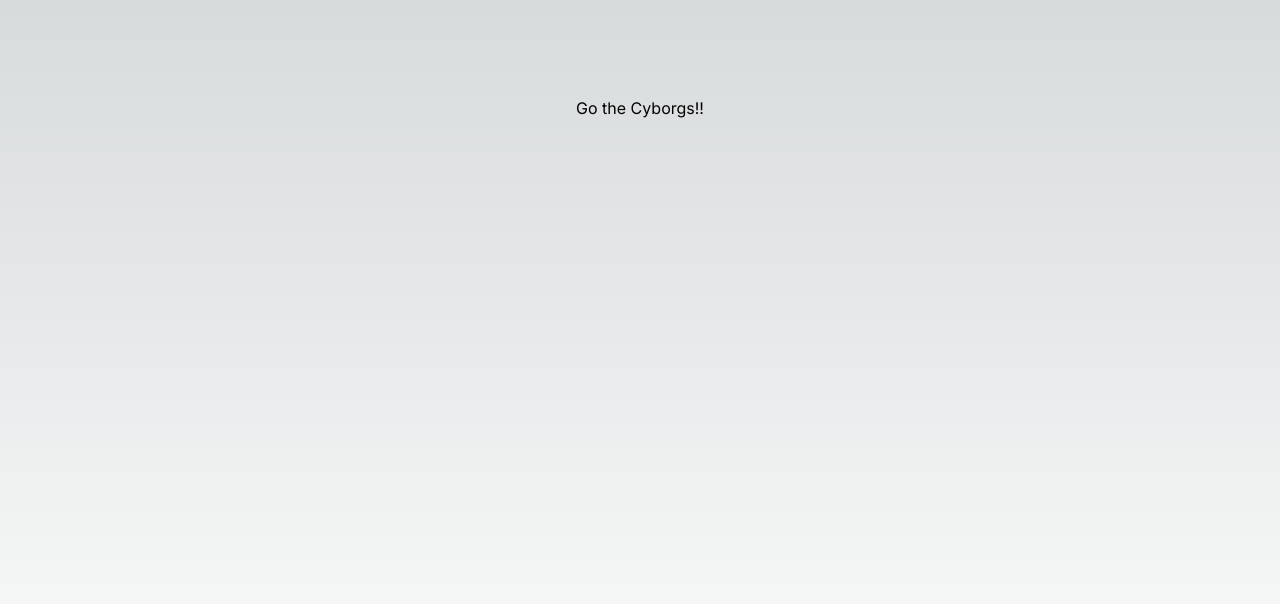
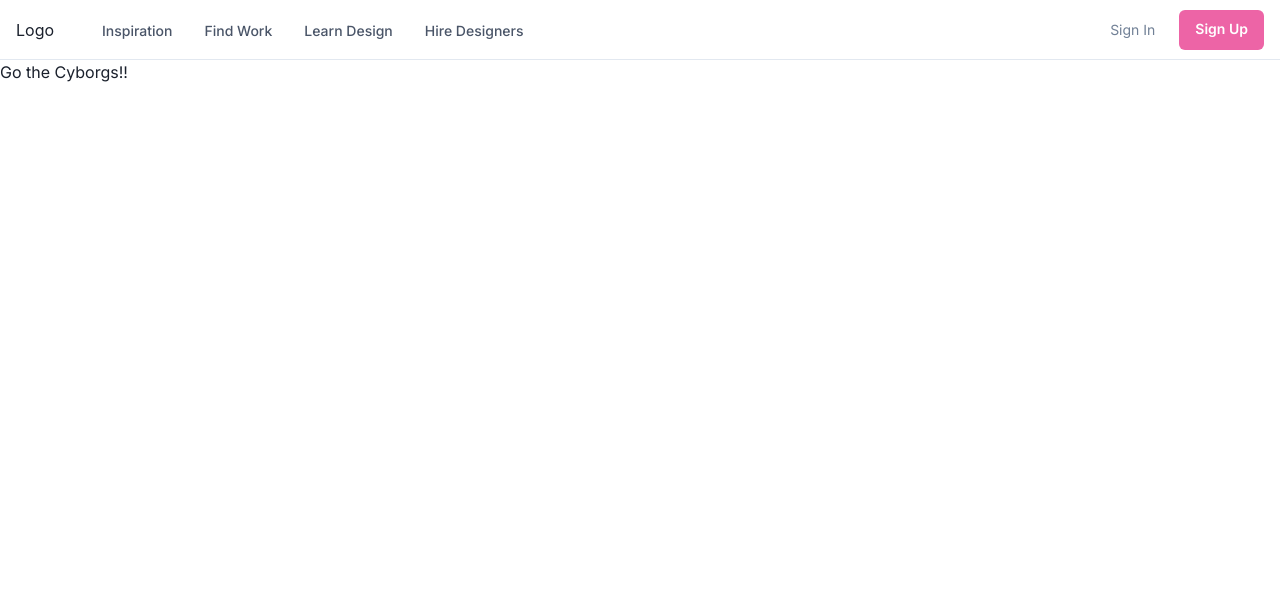
Before and after one commit to cedw032/gcec, a Next.js app: page / in a window 1280 px wide. Shown: the top 604 px of the page. Built offline with nearby package versions, Linux system fonts and the light colour scheme.

Commit message:
add av bar and ui template

```diff
--- a/app/globals.css
+++ /dev/null
@@ -1,33 +0,0 @@
-@tailwind base;
-@tailwind components;
-@tailwind utilities;
-
-:root {
-  --foreground-rgb: 0, 0, 0;
-  --background-start-rgb: 214, 219, 220;
-  --background-end-rgb: 255, 255, 255;
-}
-
-@media (prefers-color-scheme: dark) {
-  :root {
-    --foreground-rgb: 255, 255, 255;
-    --background-start-rgb: 0, 0, 0;
-    --background-end-rgb: 0, 0, 0;
-  }
-}
-
-body {
-  color: rgb(var(--foreground-rgb));
-  background: linear-gradient(
-      to bottom,
-      transparent,
-      rgb(var(--background-end-rgb))
-    )
-    rgb(var(--background-start-rgb));
-}
-
-@layer utilities {
-  .text-balance {
-    text-wrap: balance;
-  }
-}
--- a/app/layout.tsx
+++ b/app/layout.tsx
@@ -1,6 +1,7 @@
 import type { Metadata } from "next";
 import { Inter } from "next/font/google";
-import "./globals.css";
+import Nav from "../components/Nav";
+import { ChakraProvider } from "@chakra-ui/react";
 
 const inter = Inter({ subsets: ["latin"] });
 
@@ -16,7 +17,12 @@
 }>) {
   return (
     <html lang="en">
-      <body className={inter.className}>{children}</body>
+      <body className={inter.className}>
+        <ChakraProvider>
+          <Nav />
+          {children}
+        </ChakraProvider>
+      </body>
     </html>
   );
 }
--- /dev/null
+++ b/components/Nav.tsx
@@ -0,0 +1,312 @@
+"use client";
+
+import {
+  Box,
+  Flex,
+  Text,
+  IconButton,
+  Button,
+  Stack,
+  Collapse,
+  Icon,
+  Popover,
+  PopoverTrigger,
+  PopoverContent,
+  useColorModeValue,
+  useBreakpointValue,
+  useDisclosure,
+} from "@chakra-ui/react";
+import {
+  HamburgerIcon,
+  CloseIcon,
+  ChevronDownIcon,
+  ChevronRightIcon,
+} from "@chakra-ui/icons";
+
+export default function WithSubnavigation() {
+  const { isOpen, onToggle } = useDisclosure();
+
+  return (
+    <Box>
+      <Flex
+        bg={useColorModeValue("white", "gray.800")}
+        color={useColorModeValue("gray.600", "white")}
+        minH={"60px"}
+        py={{ base: 2 }}
+        px={{ base: 4 }}
+        borderBottom={1}
+        borderStyle={"solid"}
+        borderColor={useColorModeValue("gray.200", "gray.900")}
+        align={"center"}
+      >
+        <Flex
+          flex={{ base: 1, md: "auto" }}
+          ml={{ base: -2 }}
+          display={{ base: "flex", md: "none" }}
+        >
+          <IconButton
+            onClick={onToggle}
+            icon={
+              isOpen ? <CloseIcon w={3} h={3} /> : <HamburgerIcon w={5} h={5} />
+            }
+            variant={"ghost"}
+            aria-label={"Toggle Navigation"}
+          />
+        </Flex>
+        <Flex flex={{ base: 1 }} justify={{ base: "center", md: "start" }}>
+          <Text
+            textAlign={"center"}
+            fontFamily={"heading"}
+            color={useColorModeValue("gray.800", "white")}
+          >
+            Logo
+          </Text>
+
+          <Flex display={{ base: "none", md: "flex" }} ml={10}>
+            <DesktopNav />
+          </Flex>
+        </Flex>
+
+        <Stack
+          flex={{ base: 1, md: 0 }}
+          justify={"flex-end"}
+          direction={"row"}
+          spacing={6}
+        >
+          <Button
+            as={"a"}
+            fontSize={"sm"}
+            fontWeight={400}
+            variant={"link"}
+            href={"#"}
+          >
+            Sign In
+          </Button>
+          <Button
+            as={"a"}
+            display={{ base: "none", md: "inline-flex" }}
+            fontSize={"sm"}
+            fontWeight={600}
+            color={"white"}
+            bg={"pink.400"}
+            href={"#"}
+            _hover={{
+              bg: "pink.300",
+            }}
+          >
+            Sign Up
+          </Button>
+        </Stack>
+      </Flex>
+
+      <Collapse in={isOpen} animateOpacity>
+        <MobileNav />
+      </Collapse>
+    </Box>
+  );
+}
+
+const DesktopNav = () => {
+  const linkColor = useColorModeValue("gray.600", "gray.200");
+  const linkHoverColor = useColorModeValue("gray.800", "white");
+  const popoverContentBgColor = useColorModeValue("white", "gray.800");
+
+  console.log({ linkColor, linkHoverColor, popoverContentBgColor });
+
+  return (
+    <Stack direction={"row"} spacing={4}>
+      {NAV_ITEMS.map((navItem) => (
+        <Box key={navItem.label}>
+          <Popover trigger={"hover"} placement={"bottom-start"}>
+            <PopoverTrigger>
+              <Box
+                as="a"
+                p={2}
+                href={navItem.href ?? "#"}
+                fontSize={"sm"}
+                fontWeight={500}
+                color={linkColor}
+                _hover={{
+                  textDecoration: "none",
+                  color: linkHoverColor,
+                }}
+              >
+                {navItem.label}
+              </Box>
+            </PopoverTrigger>
+
+            {navItem.children && (
+              <PopoverContent
+                border={0}
+                boxShadow={"xl"}
+                bg={popoverContentBgColor}
+                p={4}
+                rounded={"xl"}
+                minW={"sm"}
+              >
+                <Stack>
+                  {navItem.children.map((child) => (
+                    <DesktopSubNav key={child.label} {...child} />
+                  ))}
+                </Stack>
+              </PopoverContent>
+            )}
+          </Popover>
+        </Box>
+      ))}
+    </Stack>
+  );
+};
+
+const DesktopSubNav = ({ label, href, subLabel }: NavItem) => {
+  return (
+    <Box
+      as="a"
+      href={href}
+      role={"group"}
+      display={"block"}
+      p={2}
+      rounded={"md"}
+      _hover={{ bg: useColorModeValue("pink.50", "gray.900") }}
+    >
+      <Stack direction={"row"} align={"center"}>
+        <Box>
+          <Text
+            transition={"all .3s ease"}
+            _groupHover={{ color: "pink.400" }}
+            fontWeight={500}
+          >
+            {label}
+          </Text>
+          <Text fontSize={"sm"}>{subLabel}</Text>
+        </Box>
+        <Flex
+          transition={"all .3s ease"}
+          transform={"translateX(-10px)"}
+          opacity={0}
+          _groupHover={{ opacity: "100%", transform: "translateX(0)" }}
+          justify={"flex-end"}
+          align={"center"}
+          flex={1}
+        >
+          <Icon color={"pink.400"} w={5} h={5} as={ChevronRightIcon} />
+        </Flex>
+      </Stack>
+    </Box>
+  );
+};
+
+const MobileNav = () => {
+  return (
+    <Stack
+      bg={useColorModeValue("white", "gray.800")}
+      p={4}
+      display={{ md: "none" }}
+    >
+      {NAV_ITEMS.map((navItem) => (
+        <MobileNavItem key={navItem.label} {...navItem} />
+      ))}
+    </Stack>
+  );
+};
+
+const MobileNavItem = ({ label, children, href }: NavItem) => {
+  const { isOpen, onToggle } = useDisclosure();
+
+  return (
+    <Stack spacing={4} onClick={children && onToggle}>
+      <Box
+        py={2}
+        as="a"
+        href={href ?? "#"}
+        justifyContent="space-between"
+        alignItems="center"
+        _hover={{
+          textDecoration: "none",
+        }}
+      >
+        <Text
+          fontWeight={600}
+          color={useColorModeValue("gray.600", "gray.200")}
+        >
+          {label}
+        </Text>
+        {children && (
+          <Icon
+            as={ChevronDownIcon}
+            transition={"all .25s ease-in-out"}
+            transform={isOpen ? "rotate(180deg)" : ""}
+            w={6}
+            h={6}
+          />
+        )}
+      </Box>
+
+      <Collapse in={isOpen} animateOpacity style={{ marginTop: "0!important" }}>
+        <Stack
+          mt={2}
+          pl={4}
+          borderLeft={1}
+          borderStyle={"solid"}
+          borderColor={useColorModeValue("gray.200", "gray.700")}
+          align={"start"}
+        >
+          {children &&
+            children.map((child) => (
+              <Box as="a" key={child.label} py={2} href={child.href}>
+                {child.label}
+              </Box>
+            ))}
+        </Stack>
+      </Collapse>
+    </Stack>
+  );
+};
+
+interface NavItem {
+  label: string;
+  subLabel?: string;
+  children?: Array<NavItem>;
+  href?: string;
+}
+
+const NAV_ITEMS: Array<NavItem> = [
+  {
+    label: "Inspiration",
+    children: [
+      {
+        label: "Explore Design Work",
+        subLabel: "Trending Design to inspire you",
+        href: "#",
+      },
+      {
+        label: "New & Noteworthy",
+        subLabel: "Up-and-coming Designers",
+        href: "#",
+      },
+    ],
+  },
+  {
+    label: "Find Work",
+    children: [
+      {
+        label: "Job Board",
+        subLabel: "Find your dream design job",
+        href: "#",
+      },
+      {
+        label: "Freelance Projects",
+        subLabel: "An exclusive list for contract work",
+        href: "#",
+      },
+    ],
+  },
+  {
+    label: "Learn Design",
+    href: "#",
+  },
+  {
+    label: "Hire Designers",
+    href: "#",
+  },
+];
```
Also changed, not shown: app/contact/page.tsx (added, +7 -0 lines), app/sponsor/page.tsx (added, +7 -0 lines), app/team/page.tsx (added, +7 -0 lines), package.json (+7 -5 lines), 1 other file (tests, documents, lock files or other folders).
